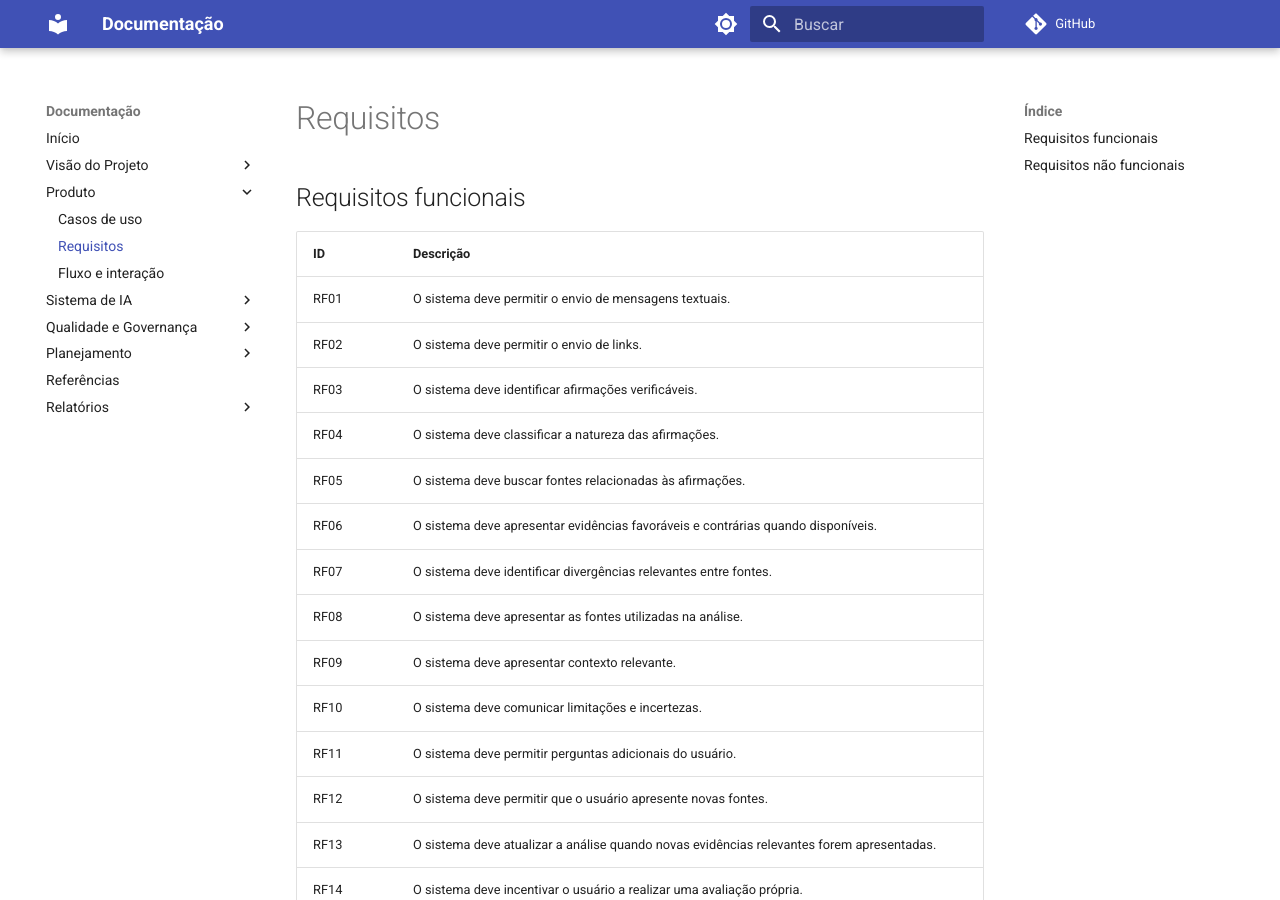
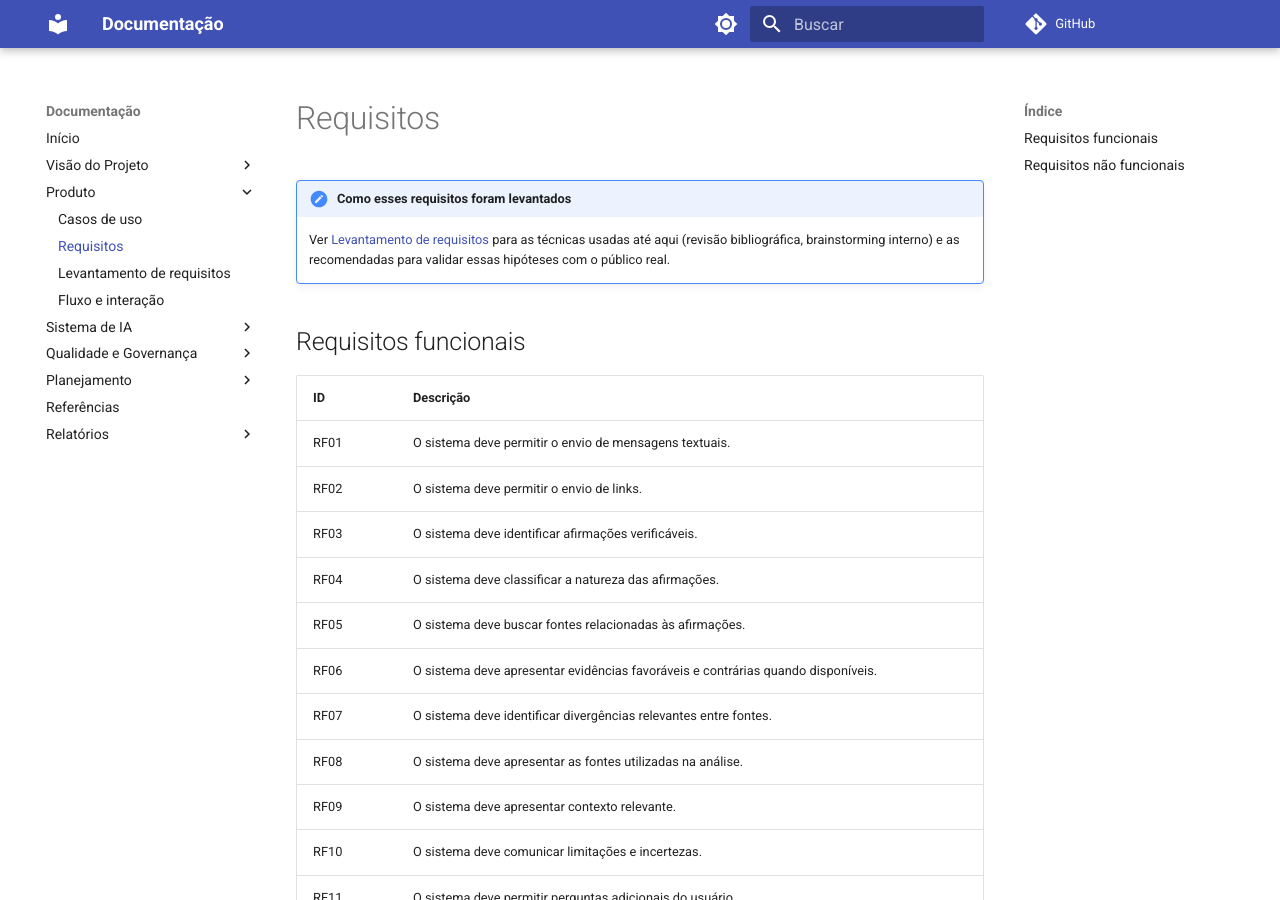
Before and after one commit to Challenge-1-Residencia-IA/Documentacao, an MkDocs documentation site: the page built from docs/requisitos.md, in a window 1280 px wide and 900 px high. Built offline with MkDocs 1.6.1 and Material for MkDocs 9.7.7, drawn with Linux system fonts in a browser that asks for light colours; comment, search, counter and statistics services are not loaded.

Commit message:
docs: formaliza técnicas de levantamento de requisitos
Documenta o que já foi usado (revisão bibliográfica, brainstorming
interno) e as técnicas recomendadas para complementar (survey,
entrevistas, protótipo de baixa fidelidade), já que nenhuma das
técnicas atuais validou os requisitos com usuários reais. Adiciona
a página ao nav e referencia a partir de requisitos.md e index.md.

```diff
--- a/docs/requisitos.md
+++ b/docs/requisitos.md
@@ -1,4 +1,7 @@
 # Requisitos
+
+!!! note "Como esses requisitos foram levantados"
+    Ver [Levantamento de requisitos](levantamento-de-requisitos.md) para as técnicas usadas até aqui (revisão bibliográfica, brainstorming interno) e as recomendadas para validar essas hipóteses com o público real.
 
 ## Requisitos funcionais
 
--- a/mkdocs.yml
+++ b/mkdocs.yml
@@ -49,6 +49,7 @@ nav:
   - Produto:
       - Casos de uso: casos-de-uso.md
       - Requisitos: requisitos.md
+      - Levantamento de requisitos: levantamento-de-requisitos.md
       - Fluxo e interação: fluxo-e-interacao.md
   - Sistema de IA:
       - Fontes e evidências: fontes-e-evidencias.md
```
Also changed, not shown: docs/index.md (+1 -0 lines), docs/levantamento-de-requisitos.md (added, +36 -0 lines).
